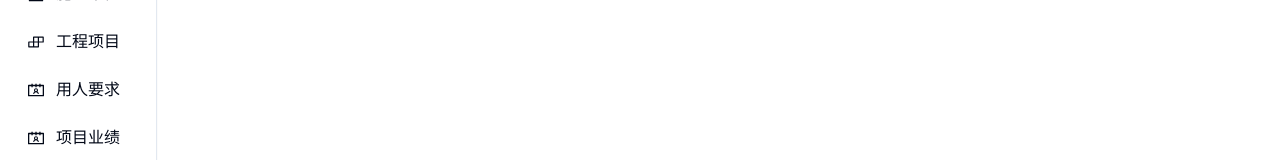
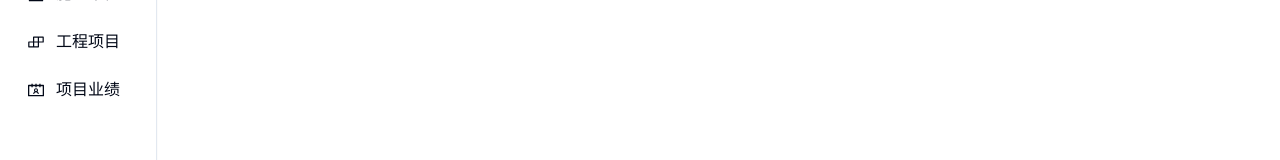
Before and after one commit to Newzhangming/Local-Data-view, a Next.js app: page / in a window 1280 px wide. Shown: the part 202-362 px from the top of the page. Built offline with nearby package versions, Linux system fonts and the light colour scheme; what @ant-design/nextjs-registry would draw is missing.

Commit message:
feat: hidden the condition page

```diff
--- a/src/components/sidebar.tsx
+++ b/src/components/sidebar.tsx
@@ -16,7 +16,7 @@ export default function Sidebar() {
       { href: '/manager', icon: <UsergroupAddOutlined />, label: '项目经理' },
       { href: '/company', icon: <BgColorsOutlined />, label: '施工单位' },
       { href: '/project', icon: <BuildOutlined />, label: '工程项目' },
-      { href: '/condition', icon: <ContactsOutlined />, label: '用人要求' },
+      // { href: '/condition', icon: <ContactsOutlined />, label: '用人要求' },
       { href: '/performance', icon: <ContactsOutlined />, label: '项目业绩' },
     ];
   }, []);
```
Also changed, not shown: package.json (+4 -4 lines), 2 other files (tests, documents, lock files or other folders).
